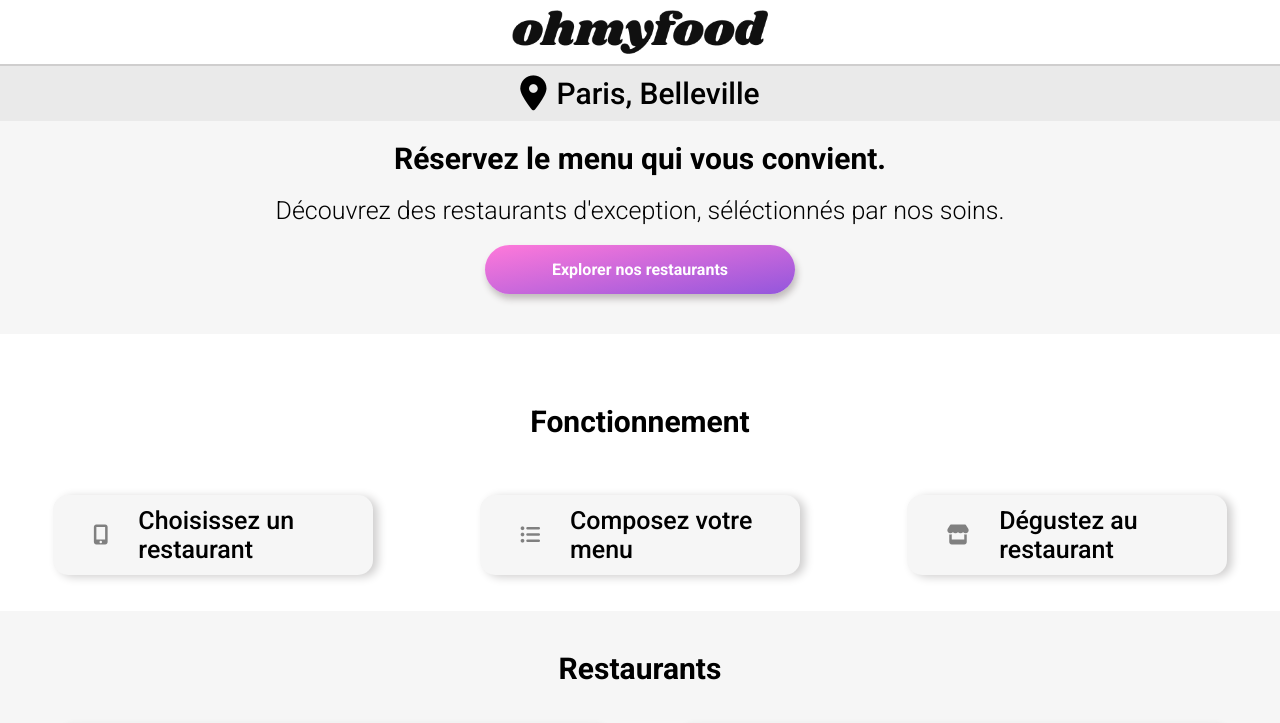
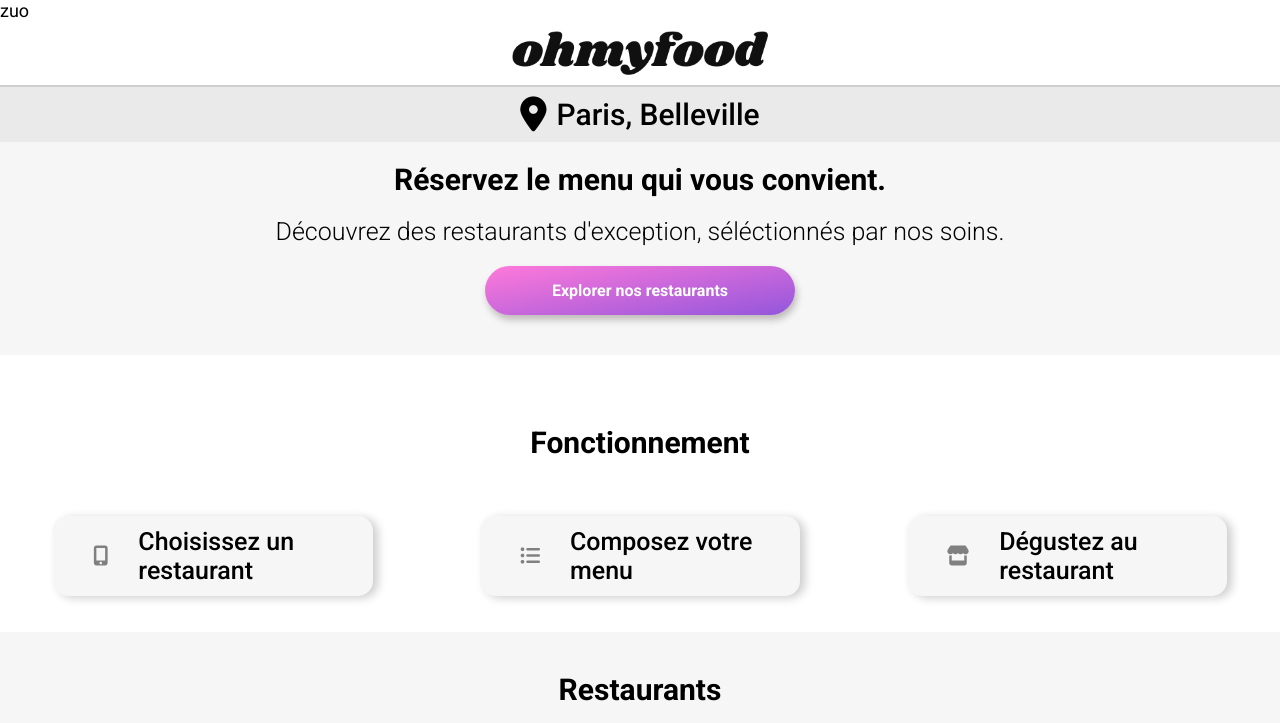
Before and after one commit to SanchezIV/LECORRE_P3_25O22022, a website: page index.html in a window 1280 px wide. Shown: the top 723 px of the page. Drawn offline with Linux system fonts and the light colour scheme; grey boxes are pictures that could not be loaded; a web font is replaced by a local one.

Commit message:
version 1.2.test

```diff
--- a/index.html
+++ b/index.html
@@ -17,6 +17,8 @@
     </section>
 
     <!--HEADER-->
+
+    <p>zuo</p>
 
     <header>
 
```
